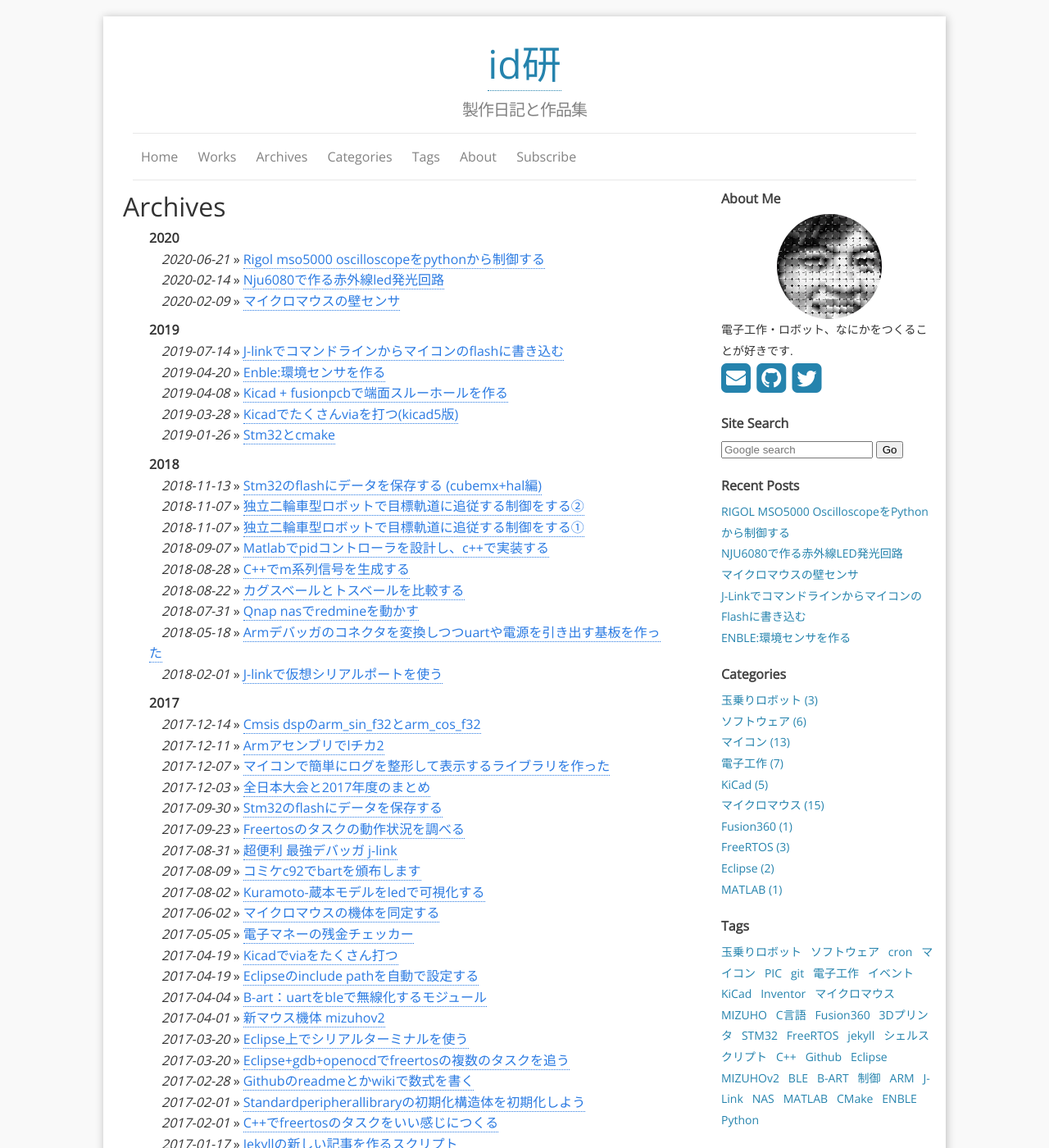
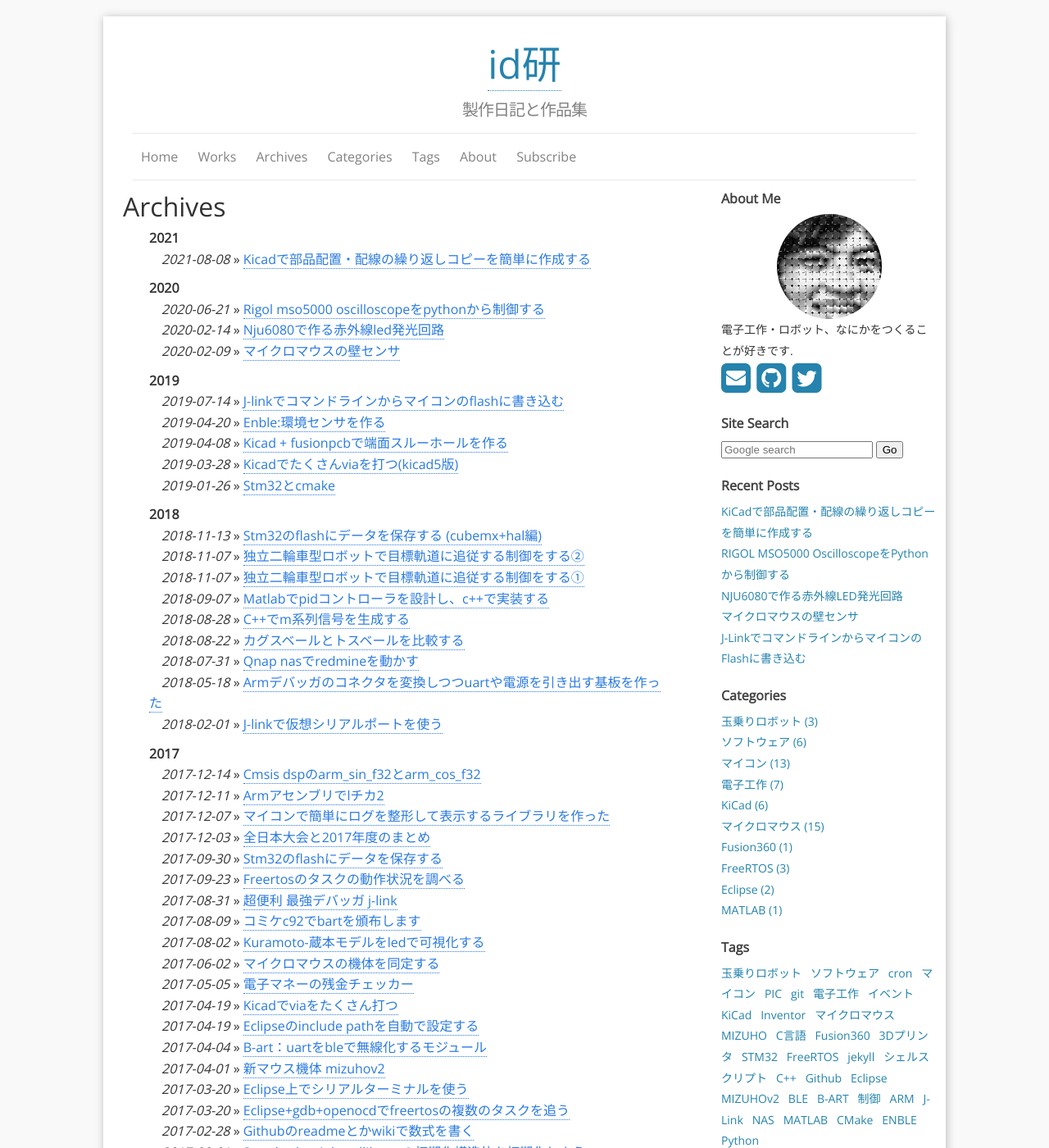
Before and after one commit to idt12312/idken-blog, a Jekyll site: the page built from c_archives.md, in a window 1280 px wide and 1400 px high. Shown: the whole window at 82% size. Built offline with Jekyll 4.4.1, drawn with Linux system fonts in a browser that asks for light colours; nearby versions of some CDN libraries; some of the changed lines change nothing that is shown; some of the changed text lies outside the part shown.

Commit message:
記事を追加

````diff
--- a/_posts/2016-09-24-kicad_annotation.md
+++ b/_posts/2016-09-24-kicad_annotation.md
@@ -1,6 +1,6 @@
 ---
 layout: post
-title: KiCadのアノテーション
+title: KiCadの階層シートにおけるアノテーション
 category: KiCad
 tag:
     - KiCad
--- /dev/null
+++ b/_posts/2021-08-08-kicad_copylayout.md
@@ -0,0 +1,205 @@
+---
+layout: post
+title: KiCadで部品配置・配線の繰り返しコピーを簡単に作成する
+category: KiCad
+tag:
+    - KiCad
+comments: true
+thumb: /images/thumb_kicad.png
+---
+KiCadで部品配置・配線などの繰り返しコピーを簡単に作成する方法を紹介します。
+
+
+## はじめに
+
+KiCadのpcbnewにおいて、部品配置・配線などの繰り返しコピーを簡単に作成する方法を紹介します。
+具体的には以下の画像のように、階層シートを使って作った複数個の同じ回路をもとに、
+基板データ上でも部品配置・配線の繰り返しコピーを作成します。
+![](/images/kicad_copylayout_abstruct.png){:data-action="zoom"}
+
+多くの繰り返しパターンを作る必要がある回路を作ったときにどうにか効率化できないかと試行錯誤して、ここに紹介する方法に至りました。
+ちなみに、このような回路のコピーを行う方法を検索すると以下のようなものがあります。
+
+[Github: tlantela/KiCAD_layout_cloner](https://github.com/tlantela/KiCAD_layout_cloner)
+
+この方法を使うと、今回紹介するパターンはPythonのスクリプトを実行するだけで非常に簡単に実現できます。
+ただ、このスクリプトでは格子状にしか繰り返しコピーを作ることができません。
+私は格子状ではない繰り返しパターンを作りたかったので、別の方法を探ることにしました。
+この記事で紹介する方法は多少自動化による操作の少なさを犠牲にしつつ、繰り返しコピーを任意の場所の配置できることがポイントです。
+
+記事の前半では繰り返しコピーを作成する方法について簡単な例をもとに紹介します。
+後半では、作業の中で最も面倒な部品番号を書き換える作業をKiCadの組み込みPythonを使って楽に行う方法を紹介します。
+
+## 手順
+
+この方法はあまり検証されていないので、ミスや想定外の挙動により設計データを破壊するかもしれません。
+**実行する前に必ずKiCadのデータのバックアップを取っておきましょう**。
+
+### 1. 回路図で繰り返しパターンをつくる
+
+階層シートの機能を使って、以下のように同じ回路の繰り返しパターンを作ります。
+回路は例を紹介するために作った適当な回路で、特に意味はありません。
+
+![](/images/kicad_copylayout_schematic.png){:data-action="zoom"}
+
+ちなみに階層シートを使うことは必須ではなく、面倒ですが階層シートを使わなくても同じようなことはできます。
+今回の方法では以下の利点があるので階層シートを使っています。
+
+* 手順2のように部品番号を規則的に割り当てられる
+* 階層シート内の回路は完全に同じなので、pcbnewでのコピーが楽に済む
+
+
+### 2. 繰り返しパターンにReferenceを規則的に割り当てる
+
+Annotation機能を使うときに下の画像の赤枠のところを選択し、先頭の桁がシート番号になるようにReferenceを割り当てます。
+
+![](/images/kicad_copylayout_annotation_100.png){:data-action="zoom"}
+
+階層シートの番号の割り当て規則と番号の調整方法は以前記事にしていますので、
+番号の割り当てに困ったら参考にしてください。
+
+[**id研:KiCadの階層シートにおけるアノテーション**](/posts/2016-09-24-kicad_annotation)
+
+### 3. 1ブロックだけ配置・配線する
+
+回路図を完成させ、Footprintの割り当ても完了したらpcbnewからいつも通りnetlistを読み込みます。
+その後繰り返しパターンのうちの1ブロックだけ部品配置と配線を完了させます。
+
+![](/images/kicad_copylayout_create_1block.png){:data-action="zoom"}
+
+手順5で行うコピーでは、シルクやソルダーマスクなどのオブジェクトもコピーできます。
+コピー後にシルクを全部直すのも大変なので、この段階で部品のシルクも調整しておきます。
+
+
+### 4. 他のブロックの部品をいったん削除する
+
+繰り返しパターンのうち、コピー元のブロック以外のブロックの部品を削除します。
+階層シートを使っていれば初期状態で同じシート内の部品は集まり、シートの異なる部品は離れてくれるので、削除すべき部品は見つかり安いです。
+
+![](/images/kicad_copylayout_delete_others.png){:data-action="zoom"}
+
+### 5. 配線済みブロックをコピーする
+
+配線済みのブロックを必要な数だけコピーします。
+Referenceはコピー元のブロックと同じままになっていたり、ネット名がちゃんと設定されていない状態になってしまいますが問題ありません。
+配線がショートしている状態になってしまっても問題ありません。
+これらは後で修正します。
+
+![](/images/kicad_copylayout_copy_block.png){:data-action="zoom"}
+
+とはいえ後で配線を修正しやすくするために、コピーする範囲や配線の引き出し方を工夫しておくとよいです。
+
+### 6. Referenceを正しいものに戻す
+
+Referenceが重複している状態になっているので、手動でReferenceを正常なものに戻していきます。
+ここで変更するのはReferenceだけで、配線のNet名などは変更する必要がありません (むしろ変更してはいけないのかもしれない)。
+**この作業は回路規模によっては非常に大変な作業です**。
+このReferenceの変更作業はKiCad組み込みのPythonを使って多少楽にできたので、この記事の後半にその方法を書いています。
+
+階層シートを使ってReferenceを「階層シート番号 x100やx1000」に設定している場合、Referenceの先頭の桁だけを変更していけばいいので多少楽になります。
+階層シートを使うと楽になる理由はここにあります。
+
+以下の画像はハイライトされている部品のReferenceを200番台から400番台に変更した後のものです。
+
+![](/images/kicad_copylayout_rename.png){:data-action="zoom"}
+
+今回は繰り返しパターンが全部で4つあり、それぞれ200 (コピー元)、300、400、500番台のReferenceが割り当てられています。
+4つすべてのReferenceを修正した後の状態が以下のものになります。
+
+![](/images/kicad_copylayout_rename_complete.png){:data-action="zoom"}
+
+
+### 7. Netlistを読み込みnetを再設定する
+
+Referenceが正常な状態になったので、次はNetを正常な状態に戻します。
+Netlistの読み込み画面で、以下の画像のように設定をして部品のReferenceを基づいてNetlistを再割り当てします。
+すでに必要な部品は基板上に配置され、Referenceも回路図と同じものが割り当てられているので、コピーした配線には意図通りのNet名が割り当てられるはずです。
+
+![](/images/kicad_copylayout_update_netlist.png){:data-action="zoom"}
+
+
+### 8. 完成
+
+Netlistを再読み込みした後、繰り返しパターンの端や基板の共通部分の配線を行い完成です。
+配線は単純にコピーをしているので、端のパターンではどこかと配線がかぶってしまったりします。
+DRCを実行して電気的にNGな部分を探しながら配線を微調整していきます。
+
+![](/images/kicad_copylayout_complete.png){:data-action="zoom"}
+
+
+## Pythonを使ってRename作業を楽に行う
+
+手順6でのReferenceをrenameする作業が非常に面倒なので、なんとか簡単にする方法を考えました。
+ここではKiCad組み込みのPythonを使ってrenameを多少自動化する方法を紹介します。
+
+階層シートを使ってReferenceの番号の先頭の桁が階層シートの番号になっていて、
+それより下の桁が繰り返しパターンの間で同じになっている場合に適用できる方法です。
+
+### 0. Pythonスクリプトの準備
+
+以下のpythonスクリプトを基板データと同じディレクトリにコピーします。
+
+https://gist.github.com/idt12312/ab038dd71863a20302c0b5a5366fbf7b
+
+
+### 1. 部品を選択する
+
+手順5までの作業が完了した状態で、Renameをしたい部品を選択します。
+多くの部品を手動で漏れなく手動で選択するのは大変なので、Select Filter機能を使います。
+
+まず、選択したい部品のあるエリアを配線やシルクも含めて範囲選択します。
+以下の画像のように、部品だけではなくシルクや配線も選択さ入れてハイライトされている状態です。
+その後右クリックして"Select" -> "Filter Selection"と選択してFilter Selection画面の開きます。
+今は部品だけを選択したいので、"include footprint"を選択します。
+
+![](/images/kicad_copylayout_select_component.png){:data-action="zoom"}
+
+そうすると以下のように部品だけを選択している状態になります。
+
+![](/images/kicad_copylayout_selected.png){:data-action="zoom"}
+
+
+### 2. rename_leading_number_selectedを実行する
+
+KiCadのPython consoleから以下のコマンドを実行して、選択されている部品の先頭の数字を指定したものに変更します。
+
+```
+from rename_leading_number_selected import rename_leading_number_selected
+rename_leading_number_selected(4)
+```
+
+![](/images/kicad_copylayout_python_console.png){:data-action="zoom"}
+
+ここでは先頭の数字を4に変えるので、rename_leading_number_selectedの関数の引数に4を渡します。
+この数値は2桁(12とか)でも問題ありません。
+
+### 3. Referenceが変わったことを確認する
+
+ぱっと見では番号が変わっていないかもしれませんが、拡大縮小したり、部品のプロパティを開いたりすると画面が更新されてReferenceが変化するはずです。
+
+![](/images/kicad_copylayout_rename.png){:data-action="zoom"}
+
+### Pythonのスクリプトについて
+
+Pythonのスクリプトでは、rename対象を"選択された部品"に指定することで部品選択はGUI、繰り返し処理はPythonと分業をしました。
+Pythonに何か処理をやらせるときに、処理対象オブジェクトの条件が「基板上の部品全て」や「抵抗全て」などシンプルな場合は処理対象オブジェクトの選択もPythonにやらせた方が楽です。
+処理対象の条件が複雑 or 作るのが面倒な時は今回のように「GUI上で選択されているもの」とするといろんな状況で使いやすいと思いました。
+
+PythonでGUI上で選択されている部品の取得は以下のような処理で実現しました。
+IsSelected()でGUI上で選択されているかどうかが取得できたので、それを利用しています。
+
+```
+def _get_selected_modules():
+    modules = pcbnew.GetBoard().GetModules()
+    return filter(lambda m: m.IsSelected(), modules)
+```
+今回はこの関数で取得した部品のReferenceを変更しましたが、シルクを消す、シルクサイズを変更するといった別の一括処理のためにも使えるなと思いました。
+
+## おわりに
+
+pcbnew上で単純に部品と配線をコピーすることで繰り返しパターンを作りました。
+その後部品のReferenceは手動 or 最後に紹介したpythonを使った方法で修正し、再度Netlistを読み込むことでNetも回路図と矛盾をなくすことができました。
+
+格子状のパターン作成であれば冒頭に紹介した以下のものが便利かもしれませんが、より自由な配置を行うときにはこの記事で紹介した方法を使ってみてください。
+
+[Github: tlantela/KiCAD_layout_cloner](https://github.com/tlantela/KiCAD_layout_cloner)
````
Also changed, not shown: images/kicad_copylayout_abstruct.png (added), images/kicad_copylayout_annotation_100.png (added), images/kicad_copylayout_complete.png (added), images/kicad_copylayout_copy_block.png (added), images/kicad_copylayout_create_1block.png (added), images/kicad_copylayout_delete_others.png (added), images/kicad_copylayout_python_console.png (added), images/kicad_copylayout_rename.png (added), images/kicad_copylayout_rename_complete.png (added), images/kicad_copylayout_schematic.png (added), images/kicad_copylayout_select_component.png (added), images/kicad_copylayout_selected.png (added), images/kicad_copylayout_update_netlist.png (added).
